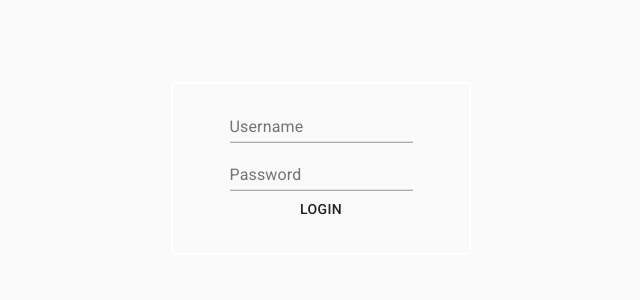
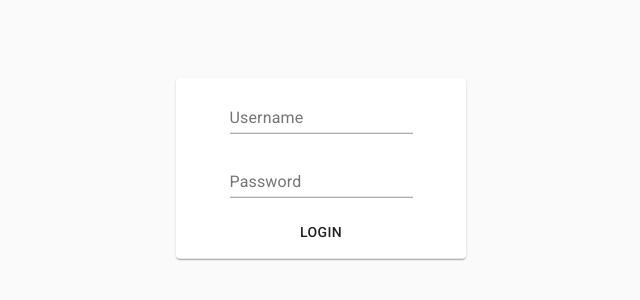
Before and after one commit to jelleschutter/fhnw-cde2-fs2021-smart-classroom-dashboard, a React (Create React App) app: page / in a window 1280 px wide. Shown: the part 232-532 px from the top of the page, without its empty margins (319-959 px from the left). Built offline with nearby package versions, Linux system fonts and the light colour scheme.

Commit message:
improve design using material ui

```diff
--- a/package.json
+++ b/package.json
@@ -4,6 +4,7 @@
   "private": true,
   "dependencies": {
     "@material-ui/core": "^4.11.4",
+    "@material-ui/icons": "^4.11.2",
     "@reduxjs/toolkit": "^1.5.1",
     "@testing-library/jest-dom": "^5.12.0",
     "@testing-library/react": "^11.2.6",
--- a/src/App.tsx
+++ b/src/App.tsx
@@ -1,12 +1,10 @@
-import React, { useState } from 'react';
+import { useState } from 'react';
 import { useSelector } from 'react-redux';
 import {
   BrowserRouter as Router,
   Switch,
-  Route,
-  Link
+  Route
 } from 'react-router-dom';
-import { Button, createMuiTheme, CssBaseline, ThemeProvider, useMediaQuery } from '@material-ui/core';
 
 import './App.scss';
 import { Filter } from './features/graph/Filter';
@@ -14,6 +12,7 @@ import { Chart } from './features/graph/Chart';
 import { Login } from './features/auth/Login';
 import { AuthState, RootState } from './model/State';
 import { Logout } from './features/auth/Logout';
+import { CustomAppBar } from './features/nav/CustomAppBar';
 
 function App() {
 
@@ -21,44 +20,25 @@ function App() {
 
   const auth = useSelector<RootState, AuthState>((state) => state.auth);
 
-  const prefersDarkMode = useMediaQuery('(prefers-color-scheme: dark)');
-
-  const theme = React.useMemo(
-    () =>
-      createMuiTheme({
-        palette: {
-          type: prefersDarkMode ? 'dark' : 'light',
-        },
-      }),
-    [prefersDarkMode],
-  );
-
-
   if (!auth.loggedIn) {
     return (
-      <ThemeProvider theme={theme}>
-        <CssBaseline />
       <Login />
-      </ThemeProvider>
     )
   }
 
   return (
-    <ThemeProvider theme={theme}>
-      <CssBaseline />
     <Router>
+      <CustomAppBar />
       <Switch>
         <Route path="/logout">
           <Logout />
         </Route>
         <Route path="/">
           <Filter onSensorChange={setSensor} />
-            <Button component={Link} to="/logout">Logout</Button>
           <Chart sensor={sensor} />
         </Route>
       </Switch>
     </Router>
-    </ThemeProvider>
   )
 }
 
--- a/src/features/auth/Login.scss
+++ b/src/features/auth/Login.scss
@@ -1,12 +1,9 @@
 .login-wrapper {
-  padding: 11px 25px 25px 25px;
   position: absolute;
   top: 50%;
   left: 50%;
   transform: translate(-50%, -50%);
   text-align: center;
-  width: 300px;
+  width: 290px;
   max-width: calc(100% - 10px);
-  border: 2px solid rgb(255, 255, 255);
-  border-radius: 4px;
 }
--- a/src/features/auth/Login.tsx
+++ b/src/features/auth/Login.tsx
@@ -3,7 +3,7 @@ import { useDispatch } from 'react-redux';
 
 import './Login.scss';
 import { login } from './authSlice';
-import { Button, TextField } from '@material-ui/core';
+import { Button, Grid, Paper, TextField } from '@material-ui/core';
 
 export const Login = () => {
 
@@ -20,11 +20,27 @@ export const Login = () => {
 
   return (
     <div className="login-wrapper">
-      <form onSubmit={handleSubmit}>
-        <TextField label="Username" onChange={(e) => setUsername(e.target.value)} />
-        <TextField type="password" label="Password" onChange={(e) => setPassword(e.target.value)} />
-        <Button type="submit">Login</Button>
-      </form>
+      <Paper>
+        <form onSubmit={handleSubmit}>
+          <Grid
+            container
+            direction="column"
+            justify="center"
+            alignItems="center"
+            spacing={2}
+          >
+            <Grid item>
+              <TextField label="Username" onChange={(e) => setUsername(e.target.value)} />
+            </Grid>
+            <Grid item>
+              <TextField type="password" label="Password" onChange={(e) => setPassword(e.target.value)} />
+            </Grid>
+            <Grid item>
+              <Button type="submit">Login</Button>
+            </Grid>
+          </Grid>
+        </form>
+      </Paper>
     </div>
   );
 }
--- /dev/null
+++ b/src/features/nav/CustomAppBar.tsx
@@ -0,0 +1,40 @@
+import { createStyles, makeStyles, Theme } from '@material-ui/core/styles';
+import AppBar from '@material-ui/core/AppBar';
+import Toolbar from '@material-ui/core/Toolbar';
+import Typography from '@material-ui/core/Typography';
+import Button from '@material-ui/core/Button';
+import IconButton from '@material-ui/core/IconButton';
+import MenuIcon from '@material-ui/icons/Menu';
+import { Link } from 'react-router-dom';
+
+const useStyles = makeStyles((theme: Theme) =>
+  createStyles({
+    root: {
+      flexGrow: 1,
+    },
+    menuButton: {
+      marginRight: theme.spacing(2),
+    },
+    title: {
+      flexGrow: 1,
+    },
+  }),
+);
+
+export const CustomAppBar = () => {
+  const classes = useStyles();
+
+  return (
+    <div className={classes.root}>
+      <AppBar position="static">
+        <Toolbar>
+          <IconButton edge="start" className={classes.menuButton} color="inherit" aria-label="menu">
+            <MenuIcon />
+          </IconButton>
+          <Typography variant="h6" className={classes.title}>Smart Classroom</Typography>
+          <Button component={Link} color="inherit" to="/logout">Logout</Button>
+        </Toolbar>
+      </AppBar>
+    </div>
+  );
+}
--- a/src/index.js
+++ b/src/index.js
@@ -1,6 +1,7 @@
 import React from 'react';
 import ReactDOM from 'react-dom';
 import { Provider } from 'react-redux';
+import { CssBaseline } from '@material-ui/core';
 
 import './index.css';
 import App from './App';
@@ -10,6 +11,7 @@ import store from './store';
 ReactDOM.render(
   <React.StrictMode>
     <Provider store={store}>
+      <CssBaseline />
       <App />
     </Provider>
   </React.StrictMode>,
```
Also changed, not shown: 1 other file (tests, documents, lock files or other folders). Lines whose indentation alone changed are shown as unchanged.
